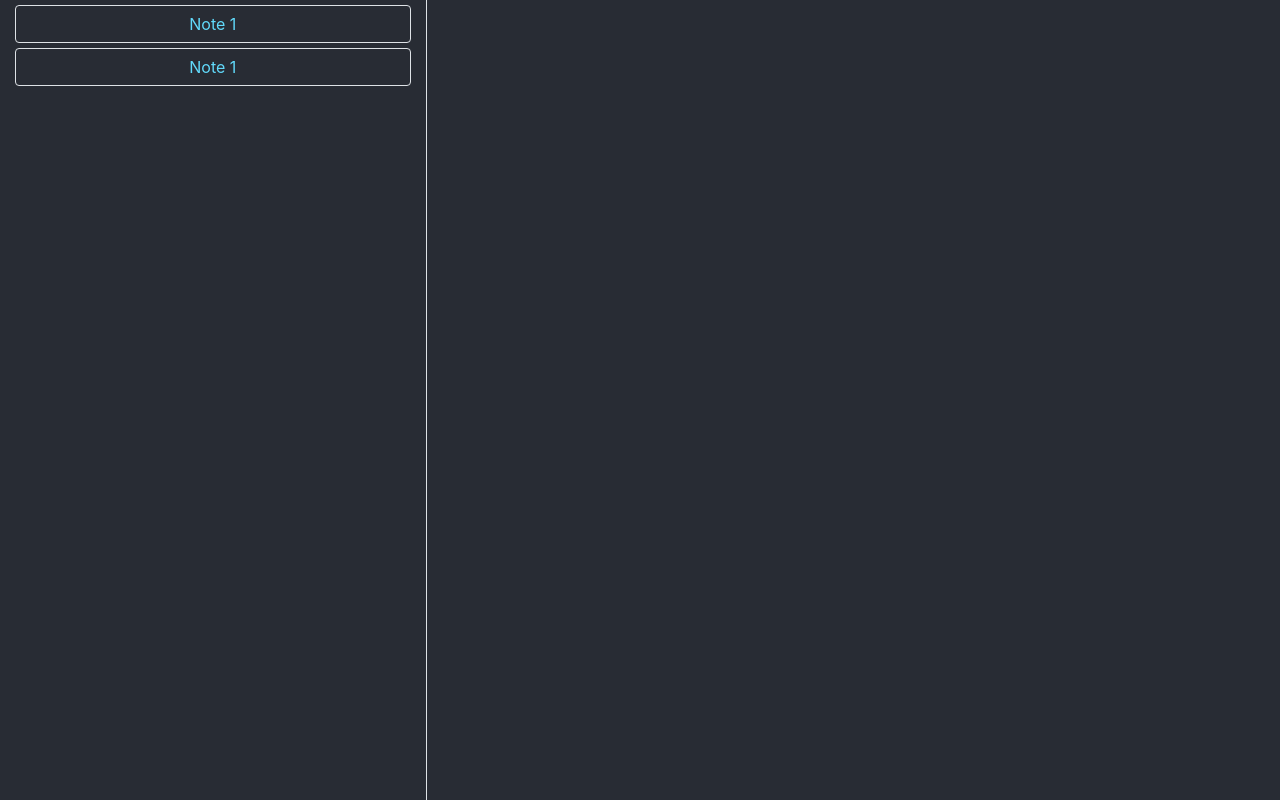
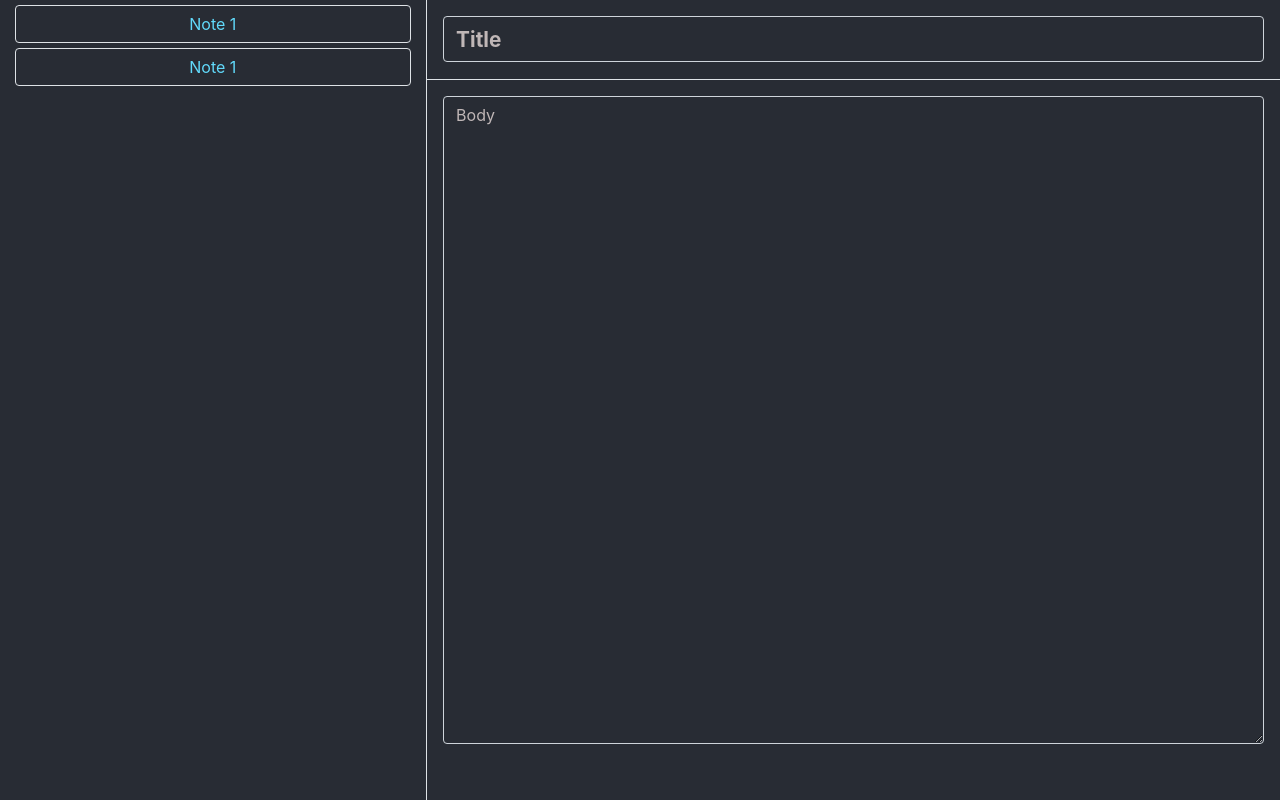
Before and after one commit to bpatel405/my-notes-react-app, a React (Create React App) app: page / in a window 1280 px wide. Built offline with nearby package versions, Linux system fonts and the light colour scheme.

Commit message:
note-content form design

```diff
--- a/src/App.js
+++ b/src/App.js
@@ -1,7 +1,8 @@
 import React, { Component } from 'react';
 import Note from "./Note";
-import './App.css';
+import './app-style.css';
 import NotePanel from "./NotePanel/NotePanel";
+import NoteContent from './NoteContent/NoteContent';
 
 //testing imports
 import "./test-style.css"
@@ -12,7 +13,7 @@ class App extends Component {
     super(props);
     this.state = {
       NoteList : [],
-      ViewingNote : new Note(),
+      View : new Note(),
     }
   }
 
@@ -25,7 +26,7 @@ class App extends Component {
             <NotePanel NoteList={this.state.NoteList}/>
           </div>
           <div className = 'col-md-8 col-lg-8 col-xl-8 note-content'>
-
+            <NoteContent View={this.state.View}/>
           </div>
         </div>
       </div>
--- a/src/NoteContent/NoteContent.js
+++ b/src/NoteContent/NoteContent.js
@@ -0,0 +1,23 @@
+import React, { Component } from 'react';
+import "./note-contenet-style.css";
+
+//testing imports
+import "../test-style.css"
+
+
+class NoteContent extends Component {
+    render() {
+        return(
+            <div className='fluid-container '>
+                <div className='row border-bottom note-title'>
+                    <input type='text' class='form-control' placeholder='Title'/>
+                </div>
+                <div className='row note-body'>
+                    <textarea class='form-control' placeholder='Body'></textarea>
+                </div>
+            </div>
+        );
+    }
+}
+
+export default NoteContent;
--- /dev/null
+++ b/src/NoteContent/note-contenet-style.css
@@ -0,0 +1,30 @@
+.note-title {
+    height: 10vh;
+    padding: 2%;
+}
+
+.note-title>input {
+    background-color: #282c34;
+    color: #00b3db;
+    font-size: 1.30em;
+    font-weight: bolder;
+}
+
+.note-title>input:focus, .note-body>textarea:focus {
+    background-color: #282c34;
+    color: white;
+}
+
+.note-title>input::placeholder, .note-body>textarea::placeholder {
+    color: rgb(192, 183, 183);
+}
+
+.note-body {
+    height: 85vh;
+    padding: 2%;
+}
+
+.note-body>textarea {
+    background-color: #282c34;
+    color: white
+}
--- a/src/NotePanel/NotePanel.js
+++ b/src/NotePanel/NotePanel.js
@@ -1,6 +1,6 @@
 import React, { Component } from 'react';
 // import Note from "../Note";
-import "./NotePanel.css";
+import "./note-panel-style.css";
 
 //testing imports
 import "../test-style.css"
--- a/src/NotePanel/NotePanel.css
+++ b/src/NotePanel/note-panel-style.css
@@ -4,7 +4,7 @@
     margin-top: 5px;
 }
 
-.note-option:hover, .note-option:focus, .note-option:active, .note-option.active, .open>.dropdown-toggle.note-option {
+.note-option:hover, .note-option:focus, .note-option.active, .open>.dropdown-toggle.note-option {
     color: white;
     background-color: #00b3db;
 }
--- a/src/App.css
+++ b/src/app-style.css
@@ -14,7 +14,7 @@ code {
 
 .app {
   background-color: #282c34;
-  height: 100vh;
+  height: 100%;
 }
 
 .note-panel {
```
